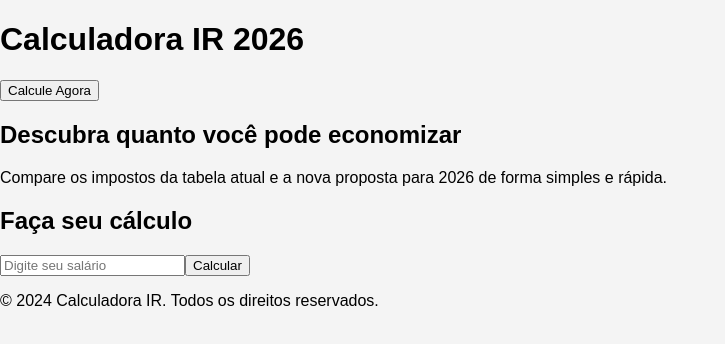
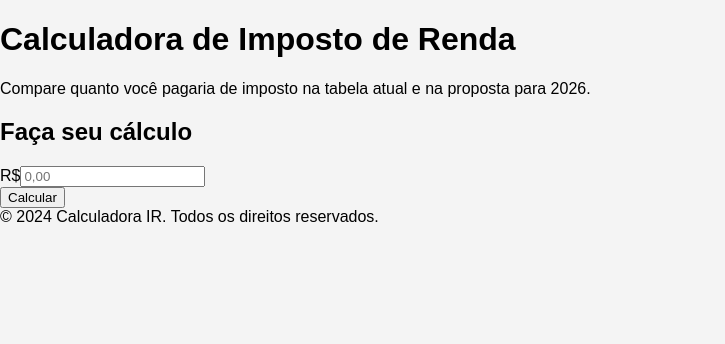
Before and after one commit to LucianoVeludo/IRFP, a React (Create React App) app: page / in a window 1280 px wide. Shown: the top 344 px of the page, without its empty margins (0-725 px from the left). Built offline with nearby package versions, Linux system fonts and the light colour scheme.

Commit message:
Melhorando layout e centralizando

```diff
--- a/src/Calculadora_IR_2025-2026.jsx
+++ b/src/Calculadora_IR_2025-2026.jsx
@@ -35,35 +35,31 @@ const CalculadoraIR = () => {
   };
 
   return (
-    <div className="bg-gray-100 min-h-screen flex flex-col">
+    <div className="bg-gray-100 min-h-screen flex flex-col items-center justify-center text-center">
       {/* Cabeçalho */}
-      <header className="bg-white shadow-md py-6 px-10 flex justify-between items-center">
-        <h1 className="text-3xl font-bold text-gray-800">Calculadora IR 2026</h1>
-        <button className="bg-blue-600 hover:bg-blue-700 text-white px-6 py-3 rounded-lg text-lg">
-          Calcule Agora
-        </button>
-      </header>
+      <h1 className="text-4xl font-bold text-gray-800 mb-6">
+        Calculadora de Imposto de Renda
+      </h1>
+      <p className="text-lg text-gray-600 max-w-2xl mb-8">
+        Compare quanto você pagaria de imposto na tabela atual e na proposta para 2026.
+      </p>
 
-      {/* Seção Hero (Destaque) */}
-      <div className="relative bg-blue-500 text-white text-center py-20 px-6">
-        <h2 className="text-5xl font-extrabold mb-4">Descubra quanto você pode economizar</h2>
-        <p className="text-lg text-gray-200 max-w-2xl mx-auto">
-          Compare os impostos da tabela atual e a nova proposta para 2026 de forma simples e rápida.
-        </p>
-      </div>
-
-      {/* Seção de Cálculo */}
-      <div className="flex flex-col items-center justify-center py-16 px-6">
-        <div className="bg-white shadow-lg p-10 rounded-xl w-full max-w-lg text-center">
+      {/* Caixa de Cálculo */}
+      <div className="bg-white shadow-lg p-10 rounded-xl w-full max-w-lg">
         <h2 className="text-2xl font-semibold text-gray-800 mb-4">Faça seu cálculo</h2>
 
+        {/* Entrada com "R$" antes do campo */}
+        <div className="flex items-center border border-gray-300 rounded-lg p-3 text-lg">
+          <span className="mr-2 text-gray-700">R$</span>
           <input
             type="number"
             value={salario}
             onChange={(e) => setSalario(e.target.value)}
-            placeholder="Digite seu salário"
-            className="w-full p-4 text-lg border border-gray-300 rounded-lg focus:ring-2 focus:ring-blue-400 focus:outline-none transition-all"
+            placeholder="0,00"
+            className="w-full text-lg focus:outline-none"
           />
+        </div>
+
         <button
           onClick={compararImpostos}
           className="w-full mt-4 bg-blue-600 text-white py-3 rounded-lg text-lg font-semibold hover:bg-blue-700 transition-all"
@@ -88,11 +84,10 @@ const CalculadoraIR = () => {
           </div>
         )}
       </div>
-      </div>
 
       {/* Rodapé */}
-      <footer className="bg-gray-900 text-white text-center py-6 mt-12">
-        <p>&copy; 2024 Calculadora IR. Todos os direitos reservados.</p>
+      <footer className="text-gray-500 text-sm mt-10">
+        &copy; 2024 Calculadora IR. Todos os direitos reservados.
       </footer>
     </div>
   );
```
Lines whose indentation alone changed are shown as unchanged.
